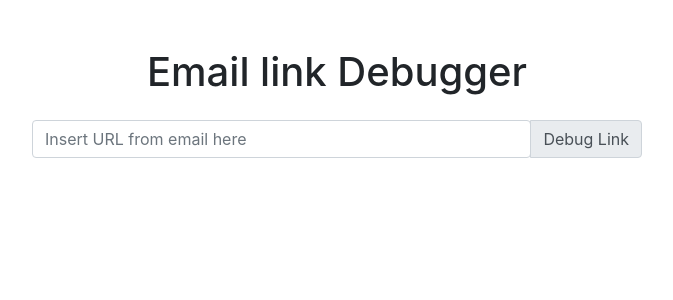
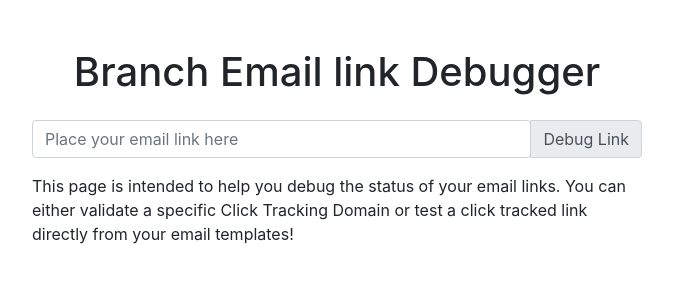
Before and after one commit to jmandarino-branch/ads-link-website, a Django app: page /links/email-debugger in a window 1280 px wide. Shown: the top 300 px of the page, without its empty margins (303-976 px from the left). Run offline with Django 3.2, Linux system fonts and the light colour scheme; some libraries are stand-ins or nearby versions.

Commit message:
updated verbiage on email-debugger html page

```diff
--- a/templates/email_debugger.html
+++ b/templates/email_debugger.html
@@ -1,7 +1,7 @@
 {% extends "base_html.html" %}
 
 {% block content %}
-    <h1 class="text-center pt-5 pb-3">Email link Debugger</h1>
+    <h1 class="text-center pt-5 pb-3">Branch Email link Debugger</h1>
 
 
 
@@ -12,7 +12,7 @@
             {% csrf_token %}
             <div class="input-group mb-3">
                 <div class="custom-file">
-                    <input name={{ ORIGINAL_URL }} type="text" class="form-control" placeholder="Insert URL from email here" id={{ ORIGINAL_URL }} >
+                    <input name={{ ORIGINAL_URL }} type="text" class="form-control" placeholder="Place your email link here" id={{ ORIGINAL_URL }} >
 
                 </div>
                 <div class="input-group-append">
@@ -21,6 +21,9 @@
             </div>
 
         </form>
+    <p>This page is intended to help you debug the status of your email links. You can either validate a specific Click
+        Tracking Domain or test a click tracked link directly from your email templates!
+    </p>
 
     </div>
 
@@ -46,7 +49,7 @@
 
     <div id="collapseOne" class="collapse show" aria-labelledby="headingOne" data-parent="#accordion">
       <div class="card-body">
-          {% if ssl %}SSL is set correctly{% else %}no SSL detected on this domain{% endif %}
+          {% if ssl %}SSL is set up correctly{% else %}no SSL detected on this domain{% endif %}
       </div>
     </div>
   </div>
@@ -54,13 +57,15 @@
     <div class="card-header" id="headingTwo">
       <h5 class="mb-0">
         <button class="btn btn-link collapsed" data-toggle="collapse" data-target="#collapseTwo" aria-expanded="false" aria-controls="collapseTwo">
-          {% if cname_correct %}✅ Your Click Tracking Domain is Correctly CNAME'd to Branch {{ cname }} {% else %}❌ Your Click tracking domain is <strong>not</strong> cnamed to branch (The cname is: {{ cname | default_if_none:"no CNAME exists" }}) {% endif %}
+            {% if cname_correct %}✅ Your Click Tracking Domain is Correctly CNAME'd to Branch <code>{{ cname }}</code>
+            {% else %}❌ Your Click tracking domain is <strong>not</strong> cnamed to branch
+                (The cname is: <code>{{ cname | default_if_none:"no CNAME exists" }})</code> {% endif %}
         </button>
       </h5>
     </div>
     <div id="collapseTwo" class="collapse" aria-labelledby="headingTwo" data-parent="#accordion">
       <div class="card-body">
-          For most integrations you will need to CNAME to Branch's server (thirdparty.bnc.lt). One notable exception is
+          For most integrations you will need to CNAME your Click Tracking Domain to Branch's server (thirdparty.bnc.lt). One notable exception is
           the <a href="https://docs.branch.io/emails/salesforce-v1/">Sales Force v1</a> Integration.<br><br>
 
           If you are not using Sales Force v1 please contact your Email provider or domain provider and ask for steps to CNAME your domain.
@@ -71,13 +76,13 @@
     <div class="card-header" id="headingThree">
       <h5 class="mb-0">
         <button class="btn btn-link collapsed" data-toggle="collapse" data-target="#collapseThree" aria-expanded="false" aria-controls="collapseThree">
-        {% if aasa %}✅ AASA File found!{% else %}❌ No AASA file found{% endif %}
+        {% if aasa %}✅ AASA File found{% else %}❌ No AASA file found{% endif %}
         </button>
       </h5>
     </div>
     <div id="collapseThree" class="collapse" aria-labelledby="headingThree" data-parent="#accordion">
       <div class="card-body">
-          {% if aasa %}<p>Your AASA file should be all set! If you need to double check here is the relevant info</p>
+          {% if aasa %}<p>Your AASA file should be all set! You can double check the technical details below</p>
         <table class="table">
 
           <tbody>
@@ -99,8 +104,8 @@
           {% else %}
 
               <p>
-              {%  if ssl %} No AASA File found! For most integrations Branch will host it <strong>starting 1 hour after</strong> you integrate your click tracking domain
-                  on the branch dashboard! {% else %} No AASA File Found. It looks like SSL is not set up which could be the reason it is not found {% endif %}
+              {%  if ssl %} No AASA File found! For most integrations Branch will host both the AASA and SSL <strong>starting 1 hour after</strong> you integrate your click tracking domain
+                  on the branch dashboard!{% else %} No AASA File Found. It looks like SSL is not set up which could be the reason it was not found {% endif %}
               </p>
               <p> If you are using <a href="https://docs.branch.io/emails/oracle-responsys/#send-your-aasa-file-to-your-esp">Responsys</a> please Contact Oracle to have them host your AASA file</p>
 
@@ -138,7 +143,7 @@
     <div id="collapseFive" class="collapse" aria-labelledby="headingFive" data-parent="#accordion">
 
       <div class="card-body">
-          {% if branch_link %}Branch link found! <code>{{ branch_link }}</code>{% else %}No Branch link found currently this feature still needs to be tested!{% endif %}
+          {% if branch_link %}Branch link found! <code>{{ branch_link }}</code>{% else %}No Branch link found --currently this feature still needs to be tested-- Please double check!{% endif %}
 
       </div>
   </div>
```
